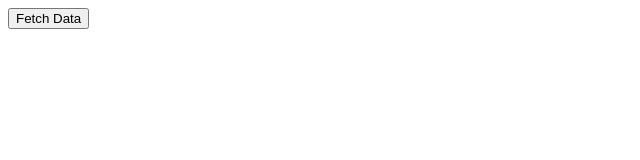
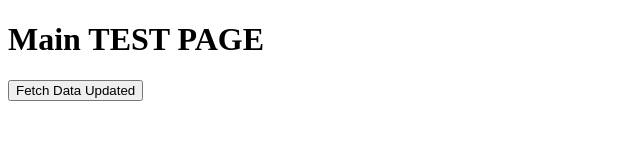
Before and after one commit to jirishus/pblog, a website: page public/index.html in a window 1280 px wide. Shown: the whole page, without its empty margins (0-640 px from the left). Drawn offline with Linux system fonts and the light colour scheme.

Commit message:
update public html file

```diff
--- a/public/index.html
+++ b/public/index.html
@@ -6,13 +6,14 @@
     <title>Call Express Endpoint</title>
 </head>
 <body>
-    <button id="fetch-data">Fetch Data</button>
+    <h1>Main TEST PAGE</h1>
+    <button id="fetch-data">Fetch Data Updated</button>
     <div id="response"></div>
 
     <script>
         let button = document.getElementById('fetch-data');
         button.addEventListener('click', () => {
-            fetch('http://localhost:3000/api/data')
+            fetch('http://www.brandongagon.com/api/data')
                 .then(response => response.json())
                 .then(data => {
                     console.log('Data Successfully Fetched');
```
